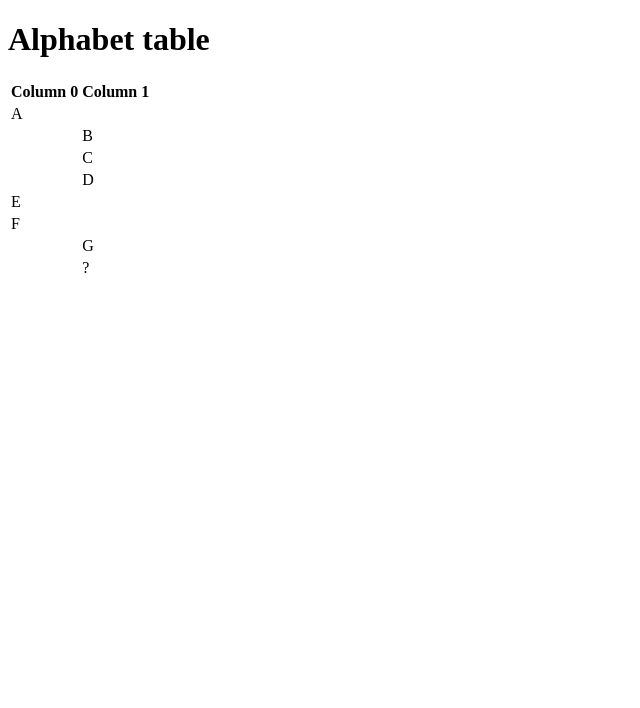
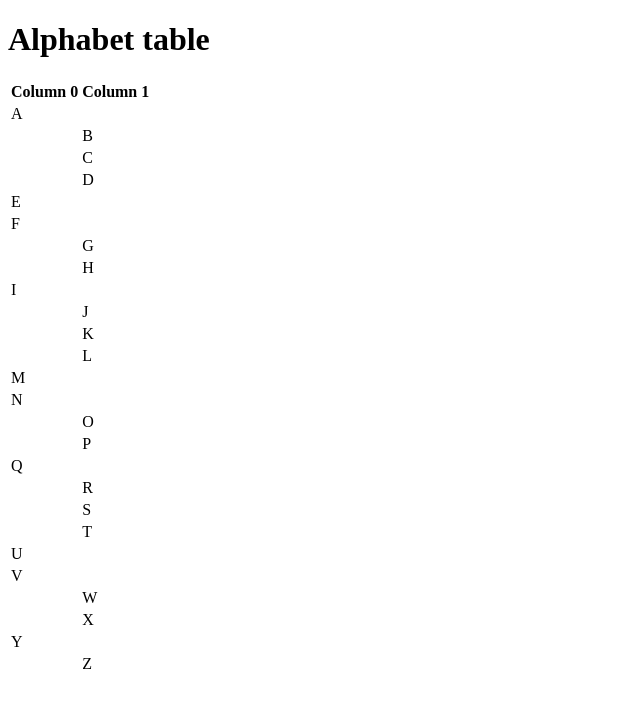
Before and after one commit to comp426-2022-spring/a00-taylorrk, a website: page index.html in a window 1280 px wide. Shown: the whole page, without its empty margins (0-640 px from the left). Drawn offline with Linux system fonts and the light colour scheme.

Commit message:
added index.html.

```diff
--- a/index.html
+++ b/index.html
@@ -38,7 +38,61 @@
                     <td></td><td>G</td>
                     </tr>
                     <tr>
-                    <td></td><td>?</td>
+                    <td></td><td>H</td>
+                    </tr>
+                    <tr>
+                    <td>I</td><td></td>
+                    </tr>
+                    <tr>
+                    <td></td><td>J</td>
+                    </tr>
+                    <tr>
+                    <td></td><td>K</td>
+                    </tr>
+                    <tr>
+                    <td></td><td>L</td>
+                    </tr>
+                    <tr>
+                    <td>M</td><td></td>
+                    </tr>
+                    <tr>
+                    <td>N</td><td></td>
+                    </tr>
+                    <tr>
+                    <td></td><td>O</td>
+                    </tr>
+                    <tr>
+                    <td></td><td>P</td>
+                    </tr>
+                    <tr>
+                    <td>Q</td><td></td>
+                    </tr>
+                    <tr>
+                    <td></td><td>R</td>
+                    </tr>
+                    <tr>
+                    <td></td><td>S</td>
+                    </tr>
+                    <tr>
+                    <td></td><td>T</td>
+                    </tr>
+                    <tr>
+                    <td>U</td><td></td>
+                    </tr>
+                    <tr>
+                    <td>V</td><td></td>
+                    </tr>
+                    <tr>
+                    <td></td><td>W</td>
+                    </tr>
+                    <tr>
+                    <td></td><td>X</td>
+                    </tr>
+                    <tr>
+                    <td>Y</td><td></td>
+                    </tr>
+                    <tr>
+                    <td></td><td>Z</td>
                     </tr>
                 </tbody>
             </table>
--- a/package.json
+++ b/package.json
@@ -15,5 +15,8 @@
   "bugs": {
     "url": "https://github.com/comp426-2022-spring/a00-taylorrk/issues"
   },
-  "homepage": "https://github.com/comp426-2022-spring/a00-taylorrk#readme"
+  "homepage": "https://github.com/comp426-2022-spring/a00-taylorrk#readme",
+  "dependencies": {
+    "browser-sync": "^2.27.7"
+  }
 }
```
Also changed, not shown: 1 other file.
